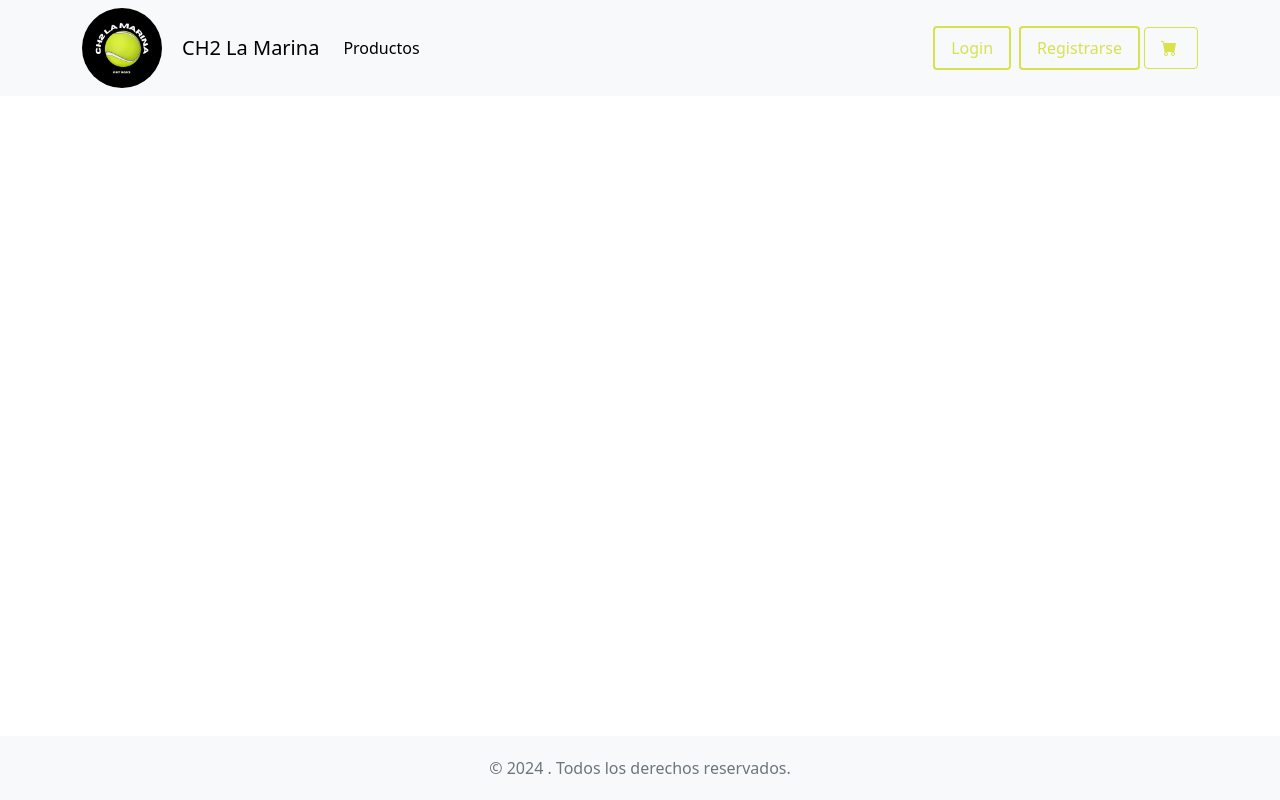
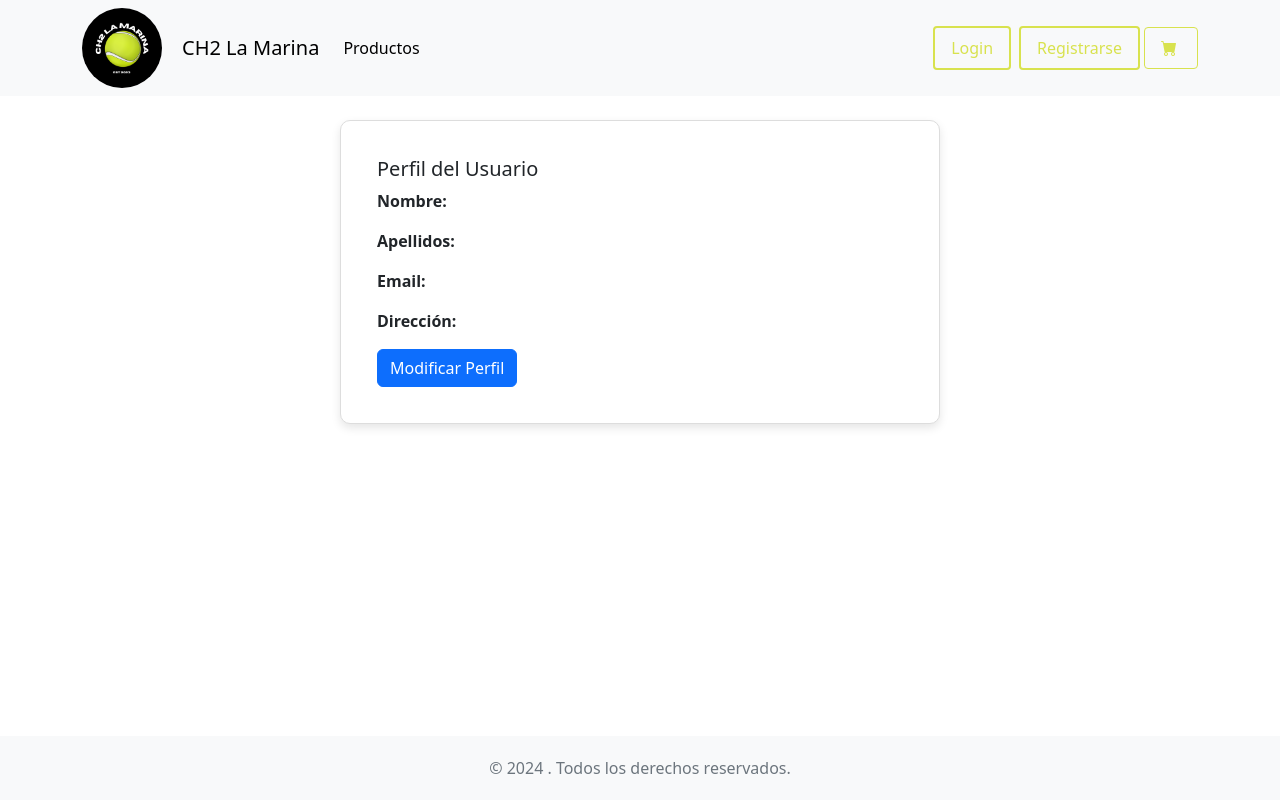
Before and after one commit to Dylan-Minnegal/PROYECTOFINAL, an Angular app in the folder FRONTEND/: page /perfil in a window 1280 px wide. Before the commit this address led to /. Built offline with nearby package versions, Linux system fonts and the light colour scheme.

Commit message:
Creamos un componente perfil para que los usuario vean sus datos y un boton para que cambien sus datos si es necesario

```diff
--- a/FRONTEND/src/app/app-routing.module.ts
+++ b/FRONTEND/src/app/app-routing.module.ts
@@ -8,6 +8,8 @@ import { CartComponent } from './cart/cart.component';
 import { PanelAdminComponent } from './panel-admin/panel-admin.component';
 import { AdminGuard } from './admin.guard';
 import { ActualizarProductoComponent } from './actualizar-producto/actualizar-producto.component';
+import { PerfilComponent } from './perfil/perfil.component';
+
 
 const routes: Routes = [
   { path: '', component: ProductListComponent },
@@ -17,8 +19,7 @@ const routes: Routes = [
   { path: 'cart', component: CartComponent } ,
   { path: 'admin', component: PanelAdminComponent, canActivate: [AdminGuard] },
   { path: 'actualizar-producto/:id', component: ActualizarProductoComponent, canActivate: [AdminGuard] },
-
-
+  { path: 'perfil', component: PerfilComponent },
 ];
 
 @NgModule({
--- a/FRONTEND/src/app/app.module.ts
+++ b/FRONTEND/src/app/app.module.ts
@@ -15,6 +15,7 @@ import { RegisterComponent } from './register/register.component';
 import { CartComponent } from './cart/cart.component';
 import { PanelAdminComponent } from './panel-admin/panel-admin.component';
 import { ActualizarProductoComponent } from './actualizar-producto/actualizar-producto.component';
+import { PerfilComponent } from './perfil/perfil.component';
 
 
 @NgModule({
@@ -30,7 +31,8 @@ import { ActualizarProductoComponent } from './actualizar-producto/actualizar-pr
     RegisterComponent,
     CartComponent,
     PanelAdminComponent,
-    ActualizarProductoComponent
+    ActualizarProductoComponent,
+    PerfilComponent
   ],
   imports: [
     BrowserModule,
--- a/FRONTEND/src/app/header/header.component.html
+++ b/FRONTEND/src/app/header/header.component.html
@@ -22,10 +22,9 @@
 
         <ng-container *ngIf="usuario">
           <span class="navbar-text me-3">Bienvenido, {{ usuario.nombre }}</span>
+          <button class="btn btn-perfil m-1" routerLink="/perfil">Ver Perfil</button>
           <button class="btn btn-outline-danger m-1" (click)="logout()">Cerrar sesión</button>
-
           <a class="btn btn-outline-primary m-1" *ngIf="rolUsuario" routerLink="/admin">Panel Admin</a>
-
         </ng-container>
       </div>
       <div class="d-flex">
--- a/FRONTEND/src/app/header/header.component.sass
+++ b/FRONTEND/src/app/header/header.component.sass
@@ -70,3 +70,18 @@ $hover-dark-green: #3b5323
 .btn-admin:hover
     background-color: blue
     color: white
+
+
+.btn-perfil
+  color: $tennis-yellow
+  border: 1px solid $tennis-yellow
+  background-color: transparent
+  padding: 8px 16px
+  border-radius: 4px
+  transition: all 0.3s ease-in-out
+  text-decoration: none
+  cursor: pointer
+
+  &:hover
+    background-color: $tennis-yellow
+    color: white
--- /dev/null
+++ b/FRONTEND/src/app/perfil/perfil.component.html
@@ -0,0 +1,38 @@
+<div class="card perfil-card" style="margin: auto;">
+    <div class="card-body">
+        <h5 class="card-title">Perfil del Usuario</h5>
+        <p><strong>Nombre:</strong> {{ perfil.nombre }}</p>
+        <p><strong>Apellidos:</strong> {{ perfil.apellidos }}</p>
+        <p><strong>Email:</strong> {{ perfil.email }}</p>
+        <p><strong>Dirección:</strong> {{ perfil.direccion }}</p>
+        <button class="btn btn-primary" (click)="activarEdicion()">
+            Modificar Perfil
+        </button>
+    </div>
+</div>
+
+<div *ngIf="enEdicion" class="form-container">
+    <form class="perfil-form" (ngSubmit)="actualizarPerfil()">
+        <h5 class="form-title">Editar Perfil</h5>
+        <div class="form-group">
+            <label for="nombre">Nombre</label>
+            <input type="text" class="form-control" id="nombre" [(ngModel)]="perfilEdicion.nombre" name="nombre">
+        </div>
+        <div class="form-group">
+            <label for="apellidos">Apellidos</label>
+            <input type="text" class="form-control" id="apellidos" [(ngModel)]="perfilEdicion.apellidos"
+                name="apellidos">
+        </div>
+        <div class="form-group">
+            <label for="email">Email</label>
+            <input type="email" class="form-control" id="email" [(ngModel)]="perfilEdicion.email" name="email">
+        </div>
+        <div class="form-group">
+            <label for="direccion">Dirección</label>
+            <input type="text" class="form-control" id="direccion" [(ngModel)]="perfilEdicion.direccion"
+                name="direccion">
+        </div>
+        <button type="submit" class="btn btn-success mt-3 m-2">Guardar Cambios</button>
+        <button type="button" class="btn btn-secondary mt-3 m-2" (click)="activarEdicion()">Cancelar</button>
+    </form>
+</div>
--- /dev/null
+++ b/FRONTEND/src/app/perfil/perfil.component.sass
@@ -0,0 +1,20 @@
+.perfil-card, .perfil-form
+  width: 100%
+  max-width: 600px
+  margin: 20px auto
+  box-shadow: 0px 4px 10px rgba(0, 0, 0, 0.1)
+  border-radius: 10px
+  padding: 20px
+
+.perfil-card
+  border: 1px solid #ddd
+
+.perfil-form
+  border: 1px solid #ddd
+  background-color: #fff
+  padding: 20px
+
+.form-container
+  display: flex
+  justify-content: center
+  align-items: center
--- /dev/null
+++ b/FRONTEND/src/app/perfil/perfil.component.ts
@@ -0,0 +1,45 @@
+import { Component, OnInit } from '@angular/core';
+import { HttpClient, HttpHeaders } from '@angular/common/http';
+import { environment } from '../../enviroment/enviroment';
+
+@Component({
+  selector: 'app-perfil',
+  templateUrl: './perfil.component.html',
+  styleUrl: './perfil.component.sass'
+})
+export class PerfilComponent {
+  perfil: any = {};
+  perfilEdicion: any = {};
+  enEdicion: boolean = false;
+  private apiUrl = environment.apiUrl+'/usuarios';
+
+  constructor(private http: HttpClient) {}
+
+  ngOnInit(): void {
+    this.perfil = JSON.parse(sessionStorage.getItem('usuario') || '{}');
+    const token = sessionStorage.getItem('authToken');
+  }
+  activarEdicion(): void {
+    this.perfilEdicion = { ...this.perfil };
+    this.enEdicion = !this.enEdicion;
+  }
+  actualizarPerfil(): void {
+    const token = sessionStorage.getItem('authToken');
+    const headers = new HttpHeaders({
+      'Authorization': `Bearer ${token}`
+    });
+
+    this.http.put(this.apiUrl, this.perfilEdicion, { headers }).subscribe(
+      response => {
+        console.log('Perfil actualizado:', response);
+        this.perfil = { ...this.perfilEdicion };
+        sessionStorage.setItem('usuario', JSON.stringify(this.perfil));
+        this.enEdicion = false;
+      },
+      error => {
+        console.error('Error al actualizar el perfil:', error);
+      }
+    );
+  }
+
+}
```
Also changed, not shown: 1 other file (tests, documents, lock files or other folders).
